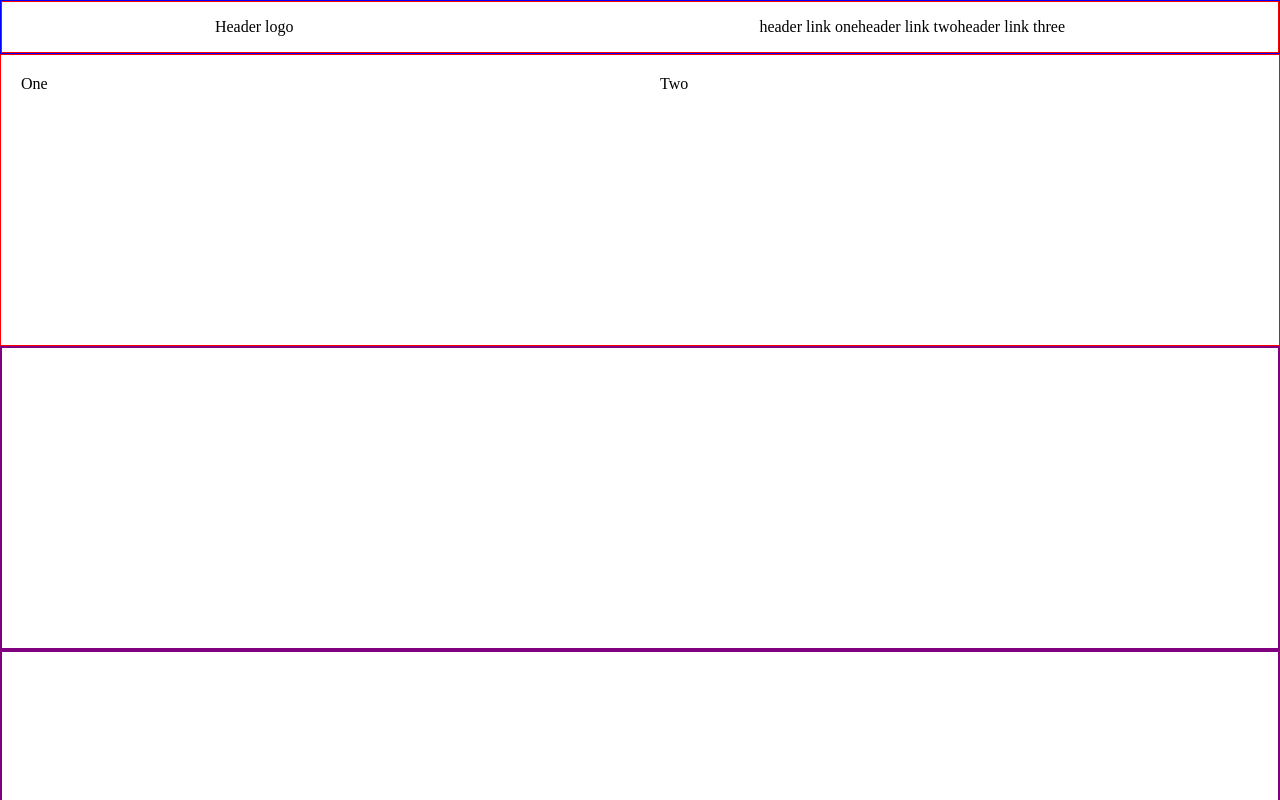
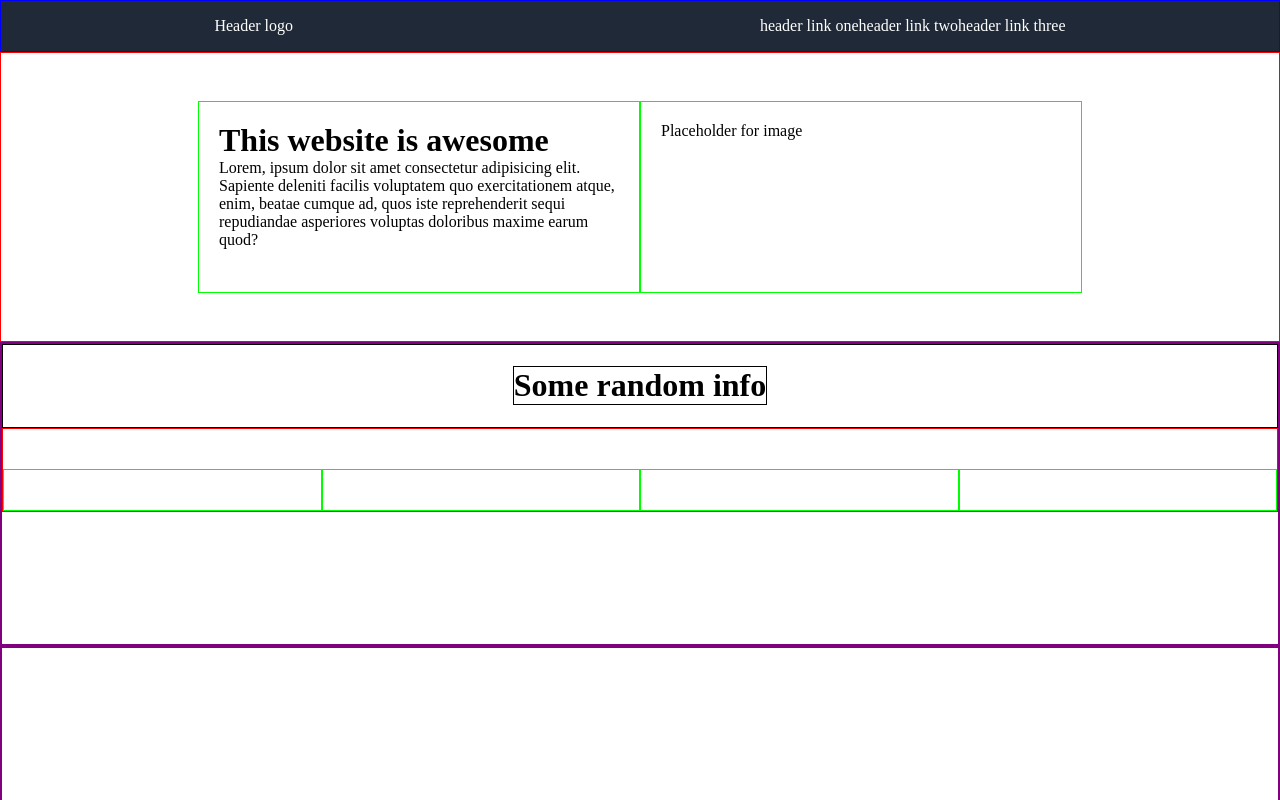
Before and after one commit to FancyPotts/fundamentals, a plain HTML site: page flex/landing_page_project/index.html in a window 1280 px wide. Shown: the top 800 px of the page. Drawn offline with Linux system fonts and the light colour scheme.

Commit message:
Building layout

```diff
--- a/flex/landing_page_project/index.html
+++ b/flex/landing_page_project/index.html
@@ -6,9 +6,11 @@
         <link rel="stylesheet" href="style.css">
         <title>Landing page</title>
     </head>
-    <body><div>
+    <body>
+        <!-- Start Hero section -->
         <div class="hero">
-            <div class="header">
+            <!-- Nav Bar -->
+            <div class="nav">
                 <div class="logo">
                     Header logo
                 </div>
@@ -21,14 +23,26 @@
                 </div>
             </div>
             </div>
+            <!-- End Nav -->
             <div class="header">
-                <div class="box">One</div>
-                <div class="box">Two</div>
+                <div class="box">
+                    <h1>This website is awesome</h1>
+                    Lorem, ipsum dolor sit amet consectetur adipisicing elit. Sapiente deleniti facilis voluptatem quo exercitationem atque, enim, beatae cumque ad, quos iste reprehenderit sequi repudiandae asperiores voluptas doloribus maxime earum quod?
+                </div>
+                <div class="box">Placeholder for image</div>
             </div>
-        </div>
-        <div class="content"></div>
+            <!-- End Hero Section -->
+        <div class="content">
+            <div class="info"><h1>Some random info</h1></div>
+            <div class="cards">
+                <div class="card"></div>
+                <div class="card"></div>
+                <div class="card"></div>
+                <div class="card"></div>
+            </div>
+            </div>
         <div class="content"></div>
         <div class="action"></div>
-        <div class="footer"></div>
+        <div class="footer">Copyright &copy; The Odin Project 2021</div>
     </body>
 </html>
--- a/flex/landing_page_project/style.css
+++ b/flex/landing_page_project/style.css
@@ -5,10 +5,22 @@ body{
 
 }
 
+.hero,
+.footer {
+    background-color: #1F2937;
+    color: #fff;
+}
+
 .hero {
     border: 1px solid blue;
+    display: flex;
+}
+
+.nav {
+    flex: 1;
+    display: flex;
     align-items: center;
-    display: flex;
+    justify-content: space-around;
 }
 
 .header {
@@ -16,19 +28,57 @@ body{
     border: 1px solid red;
     flex: 1;
     align-items: center;
-    justify-content:space-around;
+    justify-content:center;
+}
+
+.info {
+    flex: 0 1 auto;
+    border: 1px solid black;
+    display: flex;
+    justify-content: center;
 }
 
 .box {
-    flex: 1;
+    flex: 0 1 auto;
     padding: 20px;
-    height: 250px;
+    width: 400px;
+    height: 150px;
+    border: 1px solid lime;
+    margin-top: 3rem;
+    margin-bottom: 3rem;
 }
 
 .content {
     height: 300px;
     border: 2px solid purple;
+    /* display: flex; */
+    /* justify-content: center; */
+    /* flex-wrap: wrap;r */
+    flex-direction: column;
+}
 
+.cards {
+    display: flex;
+    justify-content: space-around;
+    flex: 1;
+    border: 1px solid red;
+    align-items: stretch;
+}
+
+.card {
+    display: flex;
+    flex: 1;
+    padding: 20px;
+    margin-top: 40px;
+    border: 1px solid lime;
+}
+
+.box h1 {
+    margin: 0;
+}
+
+.content h1 {
+    border: 1px solid black;
 }
 
 .action {
```
